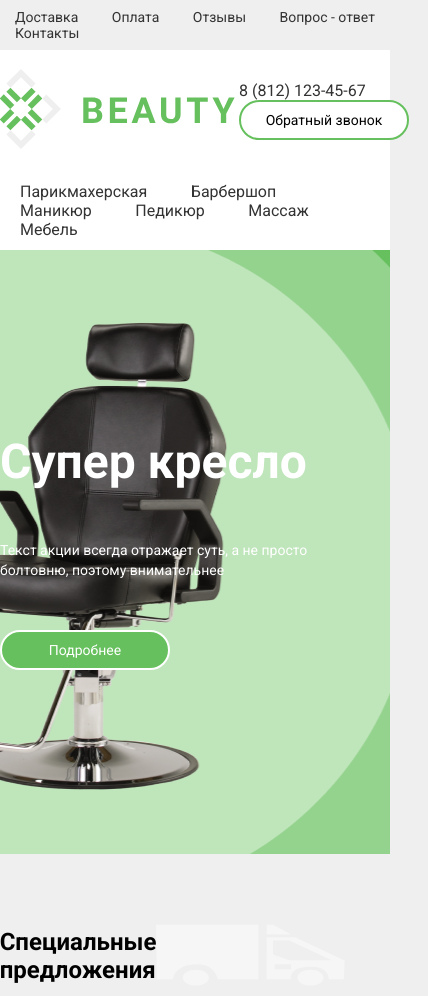
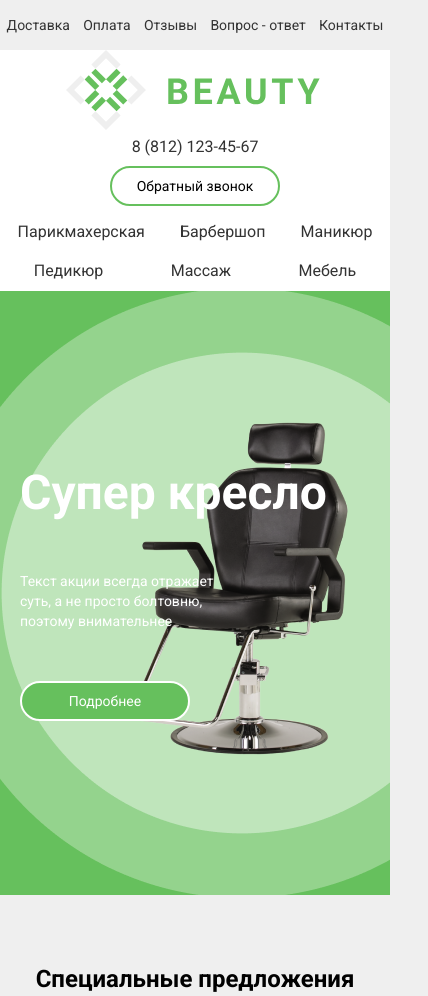
Before and after one commit to Yulencha/chair_shop, a plain HTML site: page index.html in a window 390 px wide. Shown: the top 996 px of the page, 428 px wide, since content can reach past the window. Drawn offline with Linux system fonts and the light colour scheme.

Commit message:
мобильная версия

```diff
--- a/index.html
+++ b/index.html
@@ -4,8 +4,7 @@
     <meta charset="UTF-8" />
     <meta name="viewport" content="width=device-width, initial-scale=1.0" />
     <link rel="stylesheet" href="./css/style.css" />
-    <script src="./js/scripts.js" defer></script>
-    <!--defer - запускает код в js после прогрузки всей страницы-->
+
     <title></title>
   </head>
   <body>
--- a/scss/style.scss
+++ b/scss/style.scss
@@ -66,14 +66,14 @@ a {
 
 .header {
     &__top {
-        height: 50px;
+        min-height: 50px;
         display: flex;
         justify-content: center;
         align-items: center;
     }
 
     &__middle {
-        height: 120px;
+        min-height: 120px;
         background: white;
         display: flex;
         justify-content: center;
@@ -84,16 +84,11 @@ a {
         display: flex;
         justify-content: space-between;
         align-items: center;
-    }
-
-    &__logo {
-    }
-
-    &__contact {
+        flex-wrap: wrap;
     }
 
     &__bottom {
-        height: 80px;
+        min-height: 80px;
         background: white;
         display: flex;
         justify-content: center;
@@ -101,15 +96,26 @@ a {
     }
 }
 .menu {
+    width: 450px;
+    display: flex;
+    flex-direction: row;
+    justify-content: space-around;
+    align-items: center;
+    flex-wrap: wrap;
+
     &__item {
         @extend .Roboto_fz14_400;
-        margin: 0 15px;
+        margin: 10px 5px;
     }
 }
 .contact {
+    display: flex;
+    align-items: center;
+    flex-wrap: wrap;
+    justify-content: space-around;
     &__num {
         @extend .Roboto_fz16_400;
-        margin-right: 40px;
+        margin: 5px 20px;
     }
 
     &__btn-call {
@@ -119,12 +125,20 @@ a {
         background: #ffffff;
         border: 2px solid #66c05d;
         border-radius: 40px;
+        margin: 5px 20px;
     }
 }
 .goods-menu {
+    width: 675px;
+    display: flex;
+    flex-direction: row;
+    justify-content: space-around;
+    align-items: center;
+    flex-wrap: wrap;
+
     &__item {
         @extend .Roboto_fz16_400;
-        margin: 0 20px;
+        margin: 10px 5px;
     }
 }
 
@@ -224,7 +238,7 @@ a {
         margin-top: 20px;
         width: 130px;
         height: 35px;
-        background: #66c05d;
+        background: $green;
         border-radius: 30px;
         color: #ffffff;
         @extend .Roboto_fz14_400;
@@ -241,7 +255,7 @@ a {
 .subscribe {
     width: 540px;
     height: 212px;
-    background: #66c05d;
+    background: $green;
     color: #ffffff;
     padding: 35px 40px;
     margin: 15px;
@@ -265,9 +279,6 @@ a {
         max-width: 235px;
     }
 
-    &__e-mail-form {
-    }
-
     &__e-mail {
         width: 225px;
         height: 35px;
@@ -280,14 +291,11 @@ a {
     &__e-mail::placeholder {
         color: #c4c4c4;
     }
-
-    &__envelope {
-    }
 }
 .our-shops {
     width: 540px;
     height: 212px;
-    background: #66c05d;
+    background: $green;
     color: #ffffff;
     margin: 15px;
     padding: 35px 40px;
@@ -308,7 +316,7 @@ a {
         @extend .Roboto_fz14_400;
         width: 170px;
         height: 35px;
-        background: #66c05d;
+        background: $green;
         border: 2px solid #ffffff;
         border-radius: 30px;
         color: #ffffff;
@@ -316,7 +324,7 @@ a {
 }
 .footer {
     &__top {
-        height: 120px;
+        min-height: 120px;
         background: #ffffff;
         display: flex;
         justify-content: center;
@@ -328,12 +336,14 @@ a {
         flex-direction: row;
         align-items: center;
         justify-content: space-between;
+        flex-wrap: wrap;
     }
 
     &__icons {
         width: 240px;
         display: flex;
         justify-content: space-between;
+        margin: 10px 0;
     }
 
     &__address {
@@ -341,11 +351,8 @@ a {
         @extend .Roboto_fz14_400;
     }
 
-    &__contact {
-    }
-
     &__bottom {
-        height: 65px;
+        min-height: 65px;
         display: flex;
         justify-content: center;
     }
@@ -360,3 +367,63 @@ a {
         @extend .Roboto_fz12_400;
     }
 }
+
+/* Tablet  ----------- */
+@media only screen and (-webkit-min-device-pixel-ratio: 1) and (max-width: 1140px) {
+    .header {
+        &__box {
+            width: 100%;
+            padding: 0 20px;
+            justify-content: space-around;
+        }
+    }
+    .sale {
+        background: url(../img/chair_tablet.png) right no-repeat, $green;
+
+        &__text {
+            width: 100%;
+            padding: 0 20px;
+        }
+    }
+    .goods {
+        &__top {
+            width: 100%;
+            padding: 0 20px;
+        }
+    }
+
+    .footer {
+        &__box {
+            width: 100%;
+            padding: 0 20px;
+            justify-content: space-around;
+        }
+    }
+}
+
+@media only screen and (-webkit-min-device-pixel-ratio: 1) and (max-width: 750px) {
+    .sale {
+        background: url(../img/chair_tablet_small.png) right no-repeat, $green;
+
+        &__subtitle {
+            max-width: 200px;
+        }
+    }
+    .goods {
+        &__top {
+            justify-content: center;
+        }
+        &__truck {
+            display: none;
+        }
+    }
+}
+
+/* Mobile  ----------- */
+@media only screen and (-webkit-min-device-pixel-ratio: 1) and (max-width: 500px) {
+    .subscribe {
+        &__envelope {
+            display: none;
+        }
+    }
+}
```
Also changed, not shown: css/style.css, img/chair_tablet.png (added), img/chair_tablet_small.png (added), js/scripts.js (deleted).
